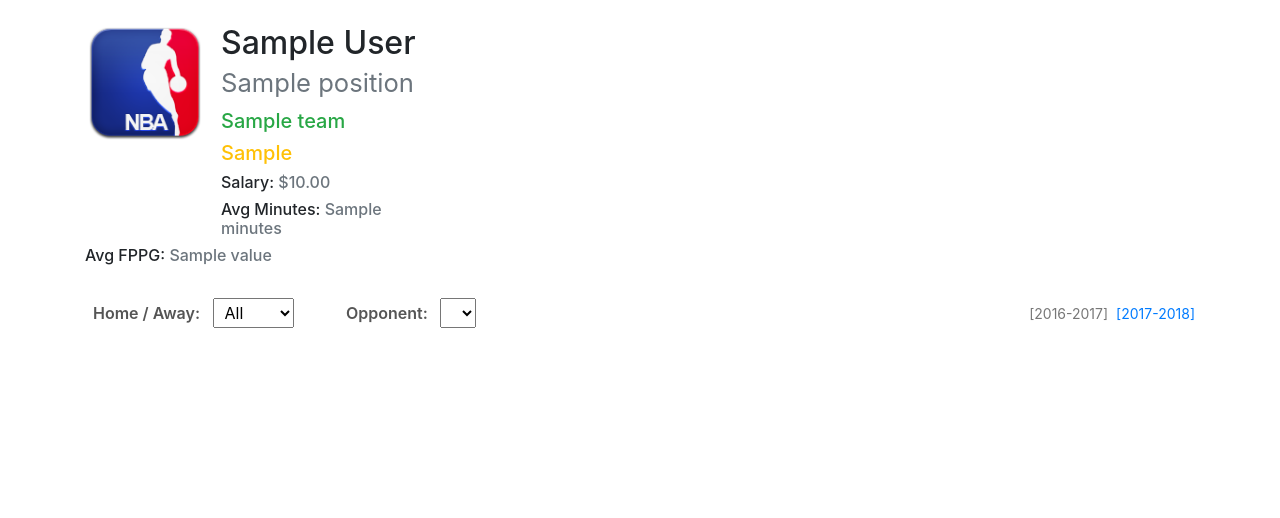
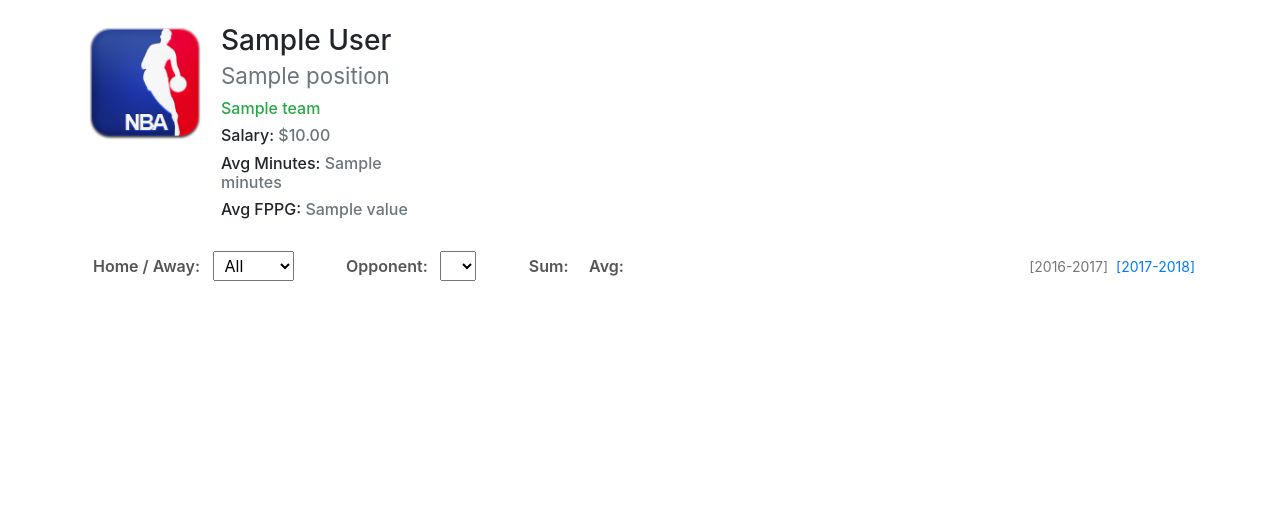
Before and after one commit to Johnathanrs/fantasy-nba, a Django app: template templates/player_detail.html in a window 1280 px wide. Shown: the part 56-574 px from the top of the page. After the commit the page ends 337 px from the top, so only its background shows below. Run offline with Django 3.2, Linux system fonts and the light colour scheme; the template is opened without the code that fills it: most values are stand-ins (such as "Sample title", 1, 10 or a date in 2020); lists and menus that the app fills with data are empty; parts of the project's set-up code (start-up, migrations or seed data) failed here and were passed over; some libraries are stand-ins or nearby versions.

Commit message:
get selection is done

```diff
--- a/general/views.py
+++ b/general/views.py
@@ -60,7 +60,7 @@ def player_games(request):
     games = get_games_(pid, loc, opp, season)
 
     opps = '<option value="">All</option>'
-    for ii in set(games.values_list('opp', flat=True).distinct()):
+    for ii in sorted(set(games.values_list('opp', flat=True).distinct())):
         opps += '<option>{}</option>'.format(ii)
 
     result = {
--- a/static/js/player_detail.js
+++ b/static/js/player_detail.js
@@ -17,13 +17,15 @@ var options = {
   },
 };
 
+var previousPoint = null,
+    previousLabel = null,
+    prevSeason = '';
+
 $(document).ready(function () {
   $("#flot-placeholder").UseTooltip();
 
-  loadGame(true);
+  loadGame();
 });
-
-var previousPoint = null, previousLabel = null;
 
 $.fn.UseTooltip = function () {
   $(this).bind("plothover", function (event, pos, item) {
@@ -72,12 +74,10 @@ function showTooltip(x, y, color, contents) {
 function setSeason(obj) {
   $('.filters .season').removeClass('active');
   $(obj).addClass('active');
-  loadGame(true);
+  loadGame();
 }
 
-var prevSeason = '';
-
-function loadGame(updateOpp) {
+function loadGame() {
   var season = $('.filters .season.active').data('season'),
       data = {
         pid: pid,
@@ -109,3 +109,31 @@ function loadGame(updateOpp) {
     }
   });
 }
+
+function getStats() {
+  var selection = document.getSelection().toString(),
+      sum = 0,
+      avg = 0,
+      num = 0;
+
+  if (!selection.match(/[A-Z%//@]/g)) {
+    cells = selection.split('\n');
+    for (var i in cells) {
+      if (cells[i]) {
+        num++;
+        if (cells[i] != '-') {
+          sum += parseFloat(cells[i]);
+        }
+      }
+    }
+
+    if (num > 0) {
+      avg = Math.round(sum * 100 / num) / 100;
+      $('#sum').html(Math.round(sum * 100) / 100);
+      $('#avg').html(avg);
+    } else {
+      $('#sum').html('');
+      $('#avg').html('');
+    }
+  }
+}
--- a/templates/game-list_.html
+++ b/templates/game-list_.html
@@ -1,5 +1,5 @@
 {% load extra %}
-<table class="table table-responsive-md">
+<table class="table table-responsive-md" onmouseup="getStats()">
   <tr>
     <td>
       <table>
--- a/templates/player_detail.html
+++ b/templates/player_detail.html
@@ -9,10 +9,9 @@
       <div class="mr-3 float-left" style="height: 200px;">
         <img src="/static/img/nba.ico" width="120">
       </div>
-      <h2>{{ player.first_name }} {{ player.last_name }} <small class="text-secondary">{{ player.position }}</small></h2>
+      <h3>{{ player.first_name }} {{ player.last_name }} <small class="text-secondary">{{ player.position }}</small></h3>
 
-      <h5 class="text-success">{{ player.team }}</h5>
-      <h5 class="text-warning">{{ player.injury1 }}</h5>
+      <h6 class="text-success">{{ player.team }}</h6>
       <h6 class="text-secondary"><span class="text-body">Salary:</span> ${{ player.salary|floatformat:2 }}</h6>
       <h6 class="text-secondary"><span class="text-body">Avg Minutes:</span> {{ player.minutes }}</h6>
       <h6 class="text-secondary"><span class="text-body">Avg FPPG:</span> {{ player.value }}</h6>
@@ -27,8 +26,13 @@
         <option value="@">Away</option>
       </select>
       <label class="ml-5">Opponent: </label>
-      <select class="ml-2 opp" onchange="loadGame()">
-      </select>
+      <select class="ml-2 opp" onchange="loadGame()"></select>
+
+      <label class="ml-5">Sum: </label>
+      <span id="sum"></span>
+      <label class="ml-3">Avg: </label>
+      <span id="avg"></span>
+
       <a href="#" onclick="setSeason(this)" data-season="2017" class="season float-right active">[2017-2018]</a>
       <a href="#" onclick="setSeason(this)" data-season="2016" class="season float-right mr-2">[2016-2017]</a>
     </div>
@@ -36,7 +40,6 @@
     </div>
   </div>
 </div>
-
 {% endblock %}
 
 {% block script %}
```
